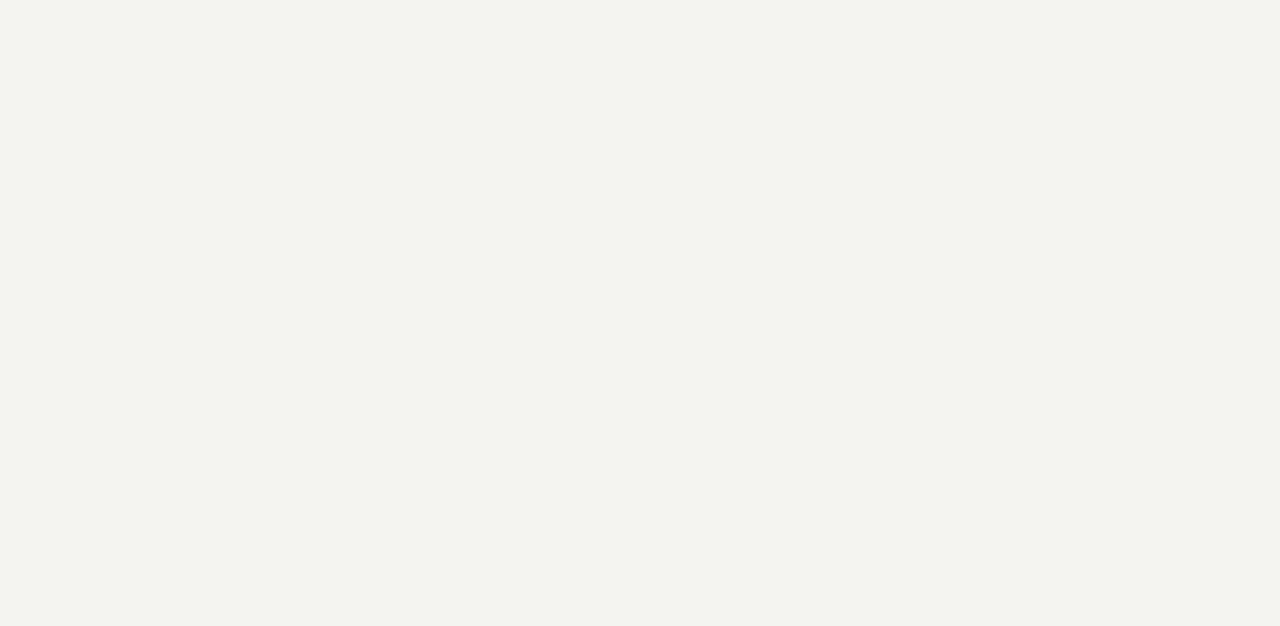
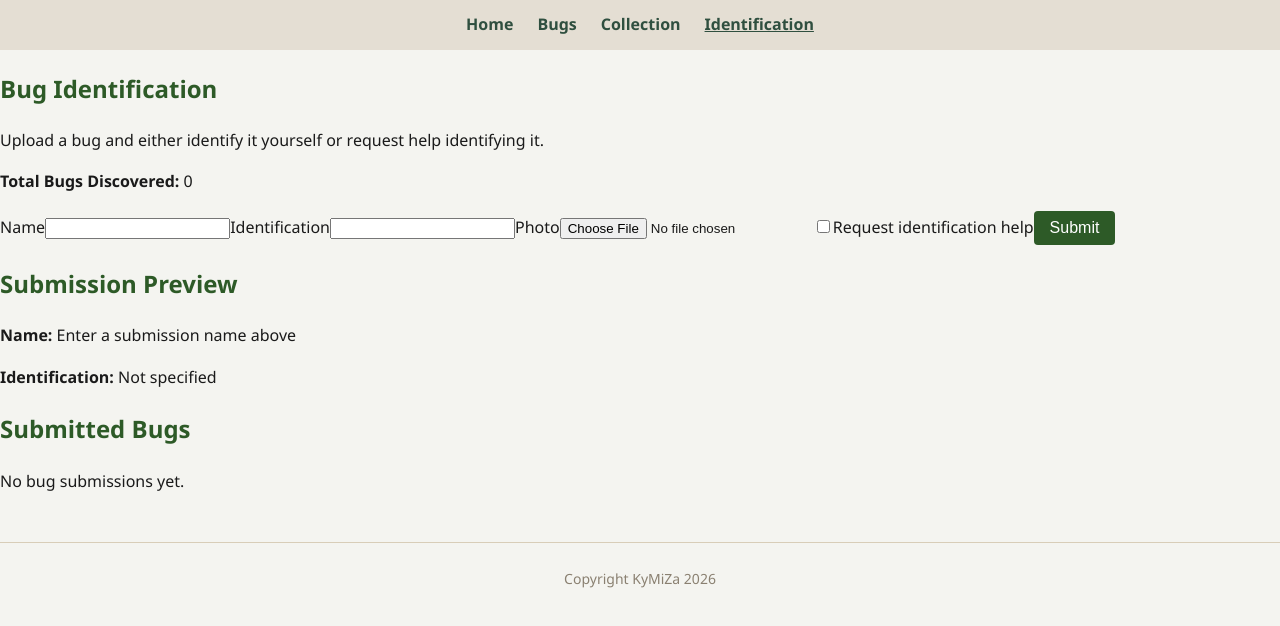
Before and after one commit to rrc-w2025-kstrange/bugs_journal, a React (Vite) app: page /identification in a window 1280 px wide. Before the commit this address had no page. Shown: the top 626 px of the page. Built offline with nearby package versions, Linux system fonts and the light colour scheme.

Commit message:
Commit: Branches being weird, attempted fix.

```diff
--- a/src/App.tsx
+++ b/src/App.tsx
@@ -6,6 +6,7 @@ import { Layout } from "./components/common/layout/Layout";
 import Landing from "./components/pages/Landing";
 import { Bugs } from "./components/pages/Bugs";
 import Collection from "./components/pages/Collection";
+import Identification from "./components/pages/Identification";
 
 interface CollectedBug {
   id: number;
@@ -19,7 +20,7 @@ interface CollectedBug {
 
 export function App() {
     const [bugs, updateBugs] = useState<Bug[]>(bugData);
-
+    const [bugCount, setBugCount] = useState(0);
     const [collectedSpecimens, setCollectedSpecimens] = useState<CollectedBug[]>([
         {
             id: 1,
@@ -45,6 +46,15 @@ export function App() {
                         setCollectedSpecimens={setCollectedSpecimens}
                     />
                 } />
+                <Route
+                    path="identification"
+                    element={
+                        <Identification
+                            bugCount={bugCount}
+                            setBugCount={setBugCount}
+                        />
+                    }
+                />
             </Route>
         </Routes>
     );
--- a/src/components/pages/Identification.tsx
+++ b/src/components/pages/Identification.tsx
@@ -1,23 +1,201 @@
-import "../../app.css";
-import identificationTraits from "../../data/identificationTraits.json";
+import React, { useState } from "react";
 
-export default function Identification() {
+interface IdentificationFormProps {
+  name: string;
+  setName: React.Dispatch<React.SetStateAction<string>>;
+  identification: string;
+  setIdentification: React.Dispatch<React.SetStateAction<string>>;
+  setPhoto: React.Dispatch<React.SetStateAction<File | null>>;
+  requestIdentification: boolean;
+  setRequestIdentification: React.Dispatch<React.SetStateAction<boolean>>;
+  handleSubmit: (event: React.FormEvent<HTMLFormElement>) => void;
+}
+
+function IdentificationForm({
+  name,
+  setName,
+  identification,
+  setIdentification,
+  setPhoto,
+  requestIdentification,
+  setRequestIdentification,
+  handleSubmit,
+}: IdentificationFormProps) {
+  return (
+    <form onSubmit={handleSubmit}>
+      <label>
+        Name
+        <input
+          type="text"
+          value={name}
+          onChange={(event) => setName(event.target.value)}
+          required
+        />
+      </label>
+
+      <label>
+        Identification
+        <input
+          type="text"
+          value={identification}
+          onChange={(event) => setIdentification(event.target.value)}
+          disabled={requestIdentification}
+        />
+      </label>
+
+      <label>
+        Photo
+        <input
+          type="file"
+          accept="image/*"
+          onChange={(event) => setPhoto(event.target.files?.[0] ?? null)}
+        />
+      </label>
+
+      <label>
+        <input
+          type="checkbox"
+          checked={requestIdentification}
+          onChange={(event) => setRequestIdentification(event.target.checked)}
+        />
+        Request identification help
+      </label>
+
+      <button type="submit">Submit</button>
+    </form>
+  );
+}
+
+interface BugSubmission {
+  id: number;
+  name: string;
+  photo?: string;
+  identification?: string;
+  requestIdentification: boolean;
+  status: "pending" | "approved" | "disapproved";
+}
+
+interface IdentificationProps {
+  bugCount: number;
+  setBugCount: React.Dispatch<React.SetStateAction<number>>;
+}
+
+export default function Identification({
+  bugCount,
+  setBugCount,
+}: IdentificationProps) {
+  const [name, setName] = useState("");
+  const [identification, setIdentification] = useState("");
+  const [photo, setPhoto] = useState<File | null>(null);
+  const [requestIdentification, setRequestIdentification] =
+    useState(false);
+
+  const [submissions, setSubmissions] = useState<BugSubmission[]>([]);
+
+  function handleSubmit(event: React.FormEvent<HTMLFormElement>) {
+    event.preventDefault();
+
+    const newSubmission: BugSubmission = {
+      id: Date.now(),
+      name,
+      identification: identification || undefined,
+      photo: photo ? URL.createObjectURL(photo) : undefined,
+      requestIdentification,
+      status: "pending",
+    };
+
+    setSubmissions((current) => [...current, newSubmission]);
+
+    setBugCount((current) => current + 1);
+
+    setName("");
+    setIdentification("");
+    setPhoto(null);
+    setRequestIdentification(false);
+  }
+
+  function handleRemove(id: number) {
+    setSubmissions((current) =>
+      current.filter((submission) => submission.id !== id)
+    );
+
+    setBugCount((current) => Math.max(0, current - 1));
+  }
+
   return (
     <section className="identification">
-      <h2>Bug Identification Guide</h2>
+      <h2>Bug Identification</h2>
 
       <p>
-        Use the following characteristics to help identify different insects.
+        Upload a bug and either identify it yourself or request help
+        identifying it.
       </p>
 
-      <ul>
-        {identificationTraits.map((trait) => (
-          <li key={trait.id}>
-            <h3>{trait.feature}</h3>
-            <p>{trait.description}</p>
-          </li>
-        ))}
-      </ul>
+      <p>
+        <strong>Total Bugs Discovered:</strong> {bugCount}
+      </p>
+
+      <IdentificationForm
+        name={name}
+        setName={setName}
+        identification={identification}
+        setIdentification={setIdentification}
+        setPhoto={setPhoto}
+        requestIdentification={requestIdentification}
+        setRequestIdentification={setRequestIdentification}
+        handleSubmit={handleSubmit}
+      />
+
+      <section className="identification-preview">
+        <h2>Submission Preview</h2>
+
+        <p>
+          <strong>Name:</strong>{" "}
+          {name || "Enter a submission name above"}
+        </p>
+
+        <p>
+          <strong>Identification:</strong>{" "}
+          {requestIdentification
+            ? "Help requested"
+            : identification || "Not specified"}
+        </p>
+      </section>
+
+      <section className="identification-submissions">
+        <h2>Submitted Bugs</h2>
+
+        {submissions.length === 0 ? (
+          <p>No bug submissions yet.</p>
+        ) : (
+          submissions.map((submission) => (
+            <article key={submission.id} className="submission-item">
+              <p>
+                <strong>Name:</strong> {submission.name}
+              </p>
+
+              {submission.photo && (
+                <img src={submission.photo} alt={submission.name} />
+              )}
+
+              <p>
+                <strong>Identification:</strong>{" "}
+                {submission.requestIdentification
+                  ? "Help requested"
+                  : submission.identification || "Not specified"}
+              </p>
+
+              <p>
+                <strong>Status:</strong> {submission.status}
+              </p>
+
+              <button type="button" onClick={() => handleRemove(submission.id)}>
+                Remove
+              </button>
+            </article>
+          ))
+        )}
+      </section>
     </section>
   );
 }
```
Also changed, not shown: src/components/common/identification-form/IdentificationForm.tsx (added, +96 -0 lines).
